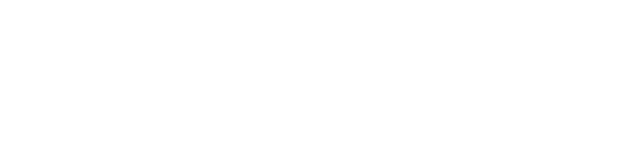
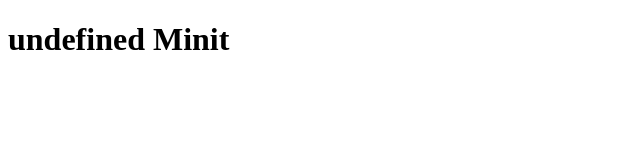
Before and after one commit to jeffdev0/dev.aimcom, a plain HTML site: page classbell/index.html in a window 1280 px wide. Shown: the whole page, without its empty margins (0-640 px from the left). Drawn offline with Linux system fonts and the light colour scheme.

Commit message:
Update index.html

```diff
--- a/classbell/index.html
+++ b/classbell/index.html
@@ -2,7 +2,9 @@
 <!DOCTYPE html>
 <html>
   <body>
+    <h1 id="h1_minit"></h1>
     <audio preload="auto" id="classbell"><source src="School_Bell_Ringing_sound.mp3#t=1,5" type="audio/mp3"></audio>
+
     <script>
 
         //minute bell inteval (please change)
@@ -12,6 +14,9 @@
         var c_url = window.location.href;
         var minute_interval = c_url.split("?timer=")[1];
         // console.log(minute_interval);
+
+        document.getElementById("h1_minit").innerHTML = minute_interval + " Minit"
+
 
 
         var time_interval = minute_interval*60*1000;
```
